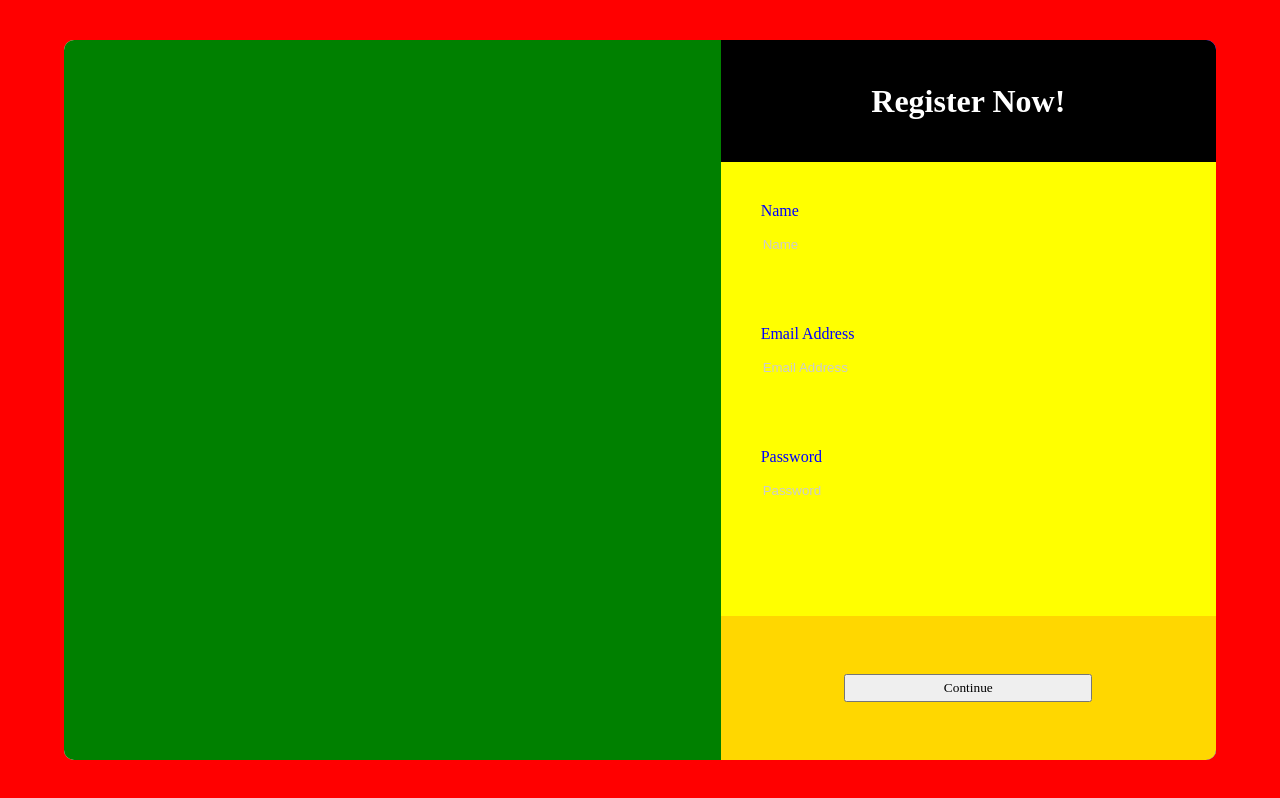
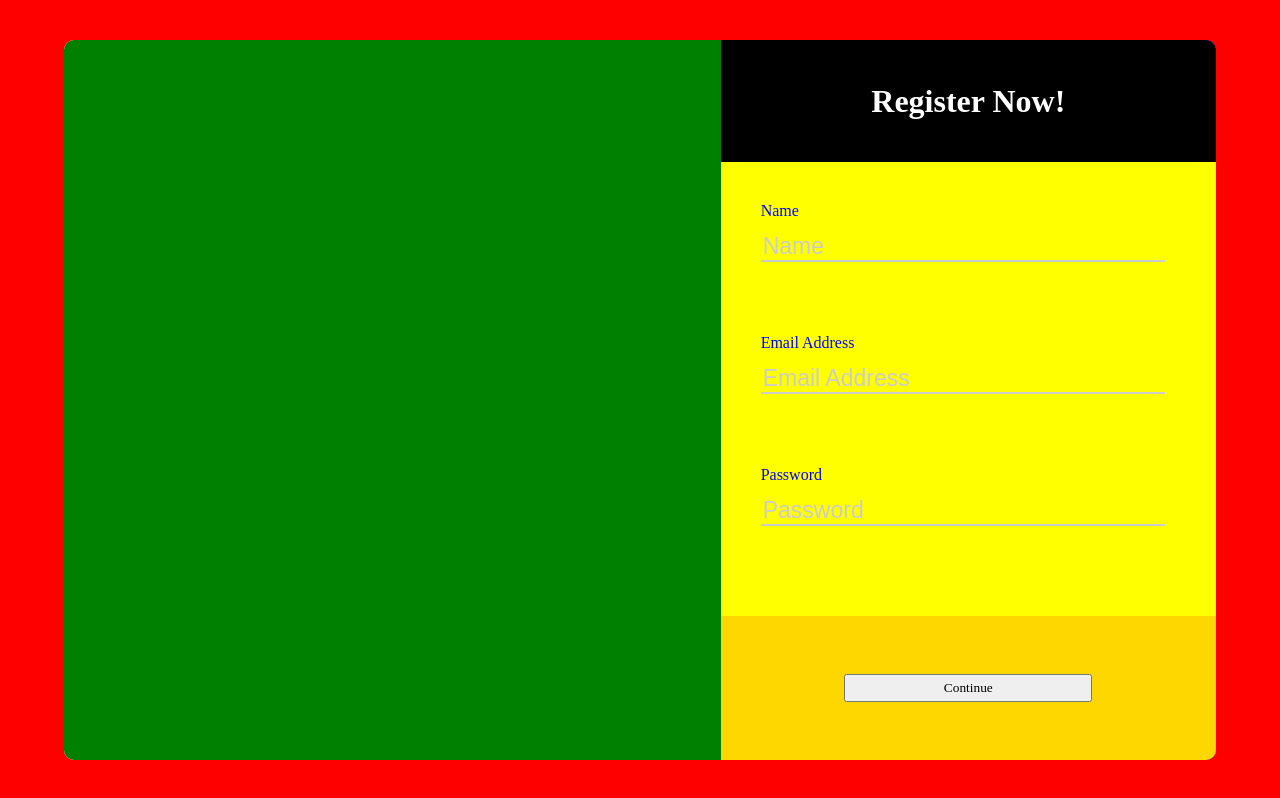
Before and after one commit to bismansahni/refermefrontend, a React (Create React App) app: page / in a window 1280 px wide. Built offline with nearby package versions, Linux system fonts and the light colour scheme; no server answers; the HTML template or start-up script is replaced by a standard one.

Commit message:
again updated

```diff
--- a/src/styles/Register.css
+++ b/src/styles/Register.css
@@ -1,11 +1,10 @@
-.main-register-container{
+.main-register-container {
     height: 100vh;
     display: flex;
     background-color: red;
     justify-content: center;
     align-items: center;
-      font-family: 'Poppins'
-
+    font-family: 'Poppins';
   }
 
   .register-box {
@@ -15,45 +14,20 @@
     border-radius: 10px;
     overflow: hidden;
     background-color: white;
-
   }
 
-.register-box-left{
+  .register-box-left {
     width: 57%;
     background-color: green;
   }
 
-.register-box-right{
+  .register-box-right {
     width: 43%;
     background-color: blue;
-    /* justify-content: center; */
-    /* align-items: center; */
     display: flex;
     color: wheat;
     flex-direction: column;
-
-
-
   }
-
-
-
-
-/* .heading-box{
-  height: 20%;
-  width: 100vh;
-    background-color: black;
-    display: flex;
-    align-items: center;
-    justify-content: center;
-    text-align: center;
-}
-
-.heading-box h2 {
-    font-size: 24px;
-    font-weight: bold;
-
-  } */
 
   .heading-box {
     width: 100%;
@@ -67,89 +41,79 @@
     height: 17%;
   }
 
-
   .heading-box h2 {
     margin: 0;
     font-size: 2em;
     font-weight: bold;
-    font-family: 'Poppins'
+    font-family: 'Poppins';
   }
-.form-box{
+
+  .form-box {
     height: 63%;
     background-color: yellow;
     width: 100vh;
-
   }
 
   .form-group {
     width: 100%;
     display: flex;
-    /* justify-content: center; */
-    /* align-items: center;  */
     flex-direction: column;
     background-color: yellow;
     text-align: center;
     margin-top: 5%;
   }
 
-
-
   .form-group input {
     height: 20%;
     width: 50%;
     margin-bottom: 4%;
-   column-width: 10%;
     margin-left: 5%;
     background-color: transparent;
     border: none;
+    border-bottom: 2px solid #ccc; /* Ensure a bottom border for visibility */
     outline: none;
+    font-size: 1.2em; /* Ensure font size remains large */
+    color: black; /* Ensure input text is visible */
   }
 
   .form-group input::placeholder {
     color: #ccc;
-        font-size: 1em;
+    font-size: 1.2em; /* Match the input font size */
     opacity: 1; /* Ensure the placeholder is visible */
-
   }
 
   .form-group input:focus {
-        border-bottom: 2px solid #6a1b9a; /* Change border color on focus */
-        color: #6a1b9a; /* Change text color on focus */
+    border-bottom: 2px solid #6a11cb; /* Purple color on focus */
+    color: black;
+    font-family: 'Poppins';
+    font-size: 1.2em;
   }
+
+  .form-group input:not(:placeholder-shown) {
+    font-size: 1.2em; /* Ensure font size remains large after input */
+    color: black; /* Ensure input text is visible */
+  }
+
   .form-group label {
     height: 20%;
     width: 50%;
     color: blue;
     margin-bottom: 2%;
     text-align: left;
-    margin-left: 5%
-
+    margin-left: 5%;
   }
 
-
-
-
-  .form-group input:focus {
-    border-bottom: 2px solid #6a11cb; /* Purple color on focus */
-    color: black;
-     font-family: 'Poppins';
-     font-size: large;
-
-  }
-
-.button-box{
-    height:20%;
+  .button-box {
+    height: 20%;
     background-color: gold;
     justify-content: center;
     display: flex;
     align-items: center;
-       font-family: 'Poppins'
-
+    font-family: 'Poppins';
   }
 
-.button-box button{
-    height:20%;
+  .button-box button {
+    height: 20%;
     width: 50%;
-       font-family: 'Poppins'
-
+    font-family: 'Poppins';
   }
```
Lines whose indentation alone changed are shown as unchanged.
